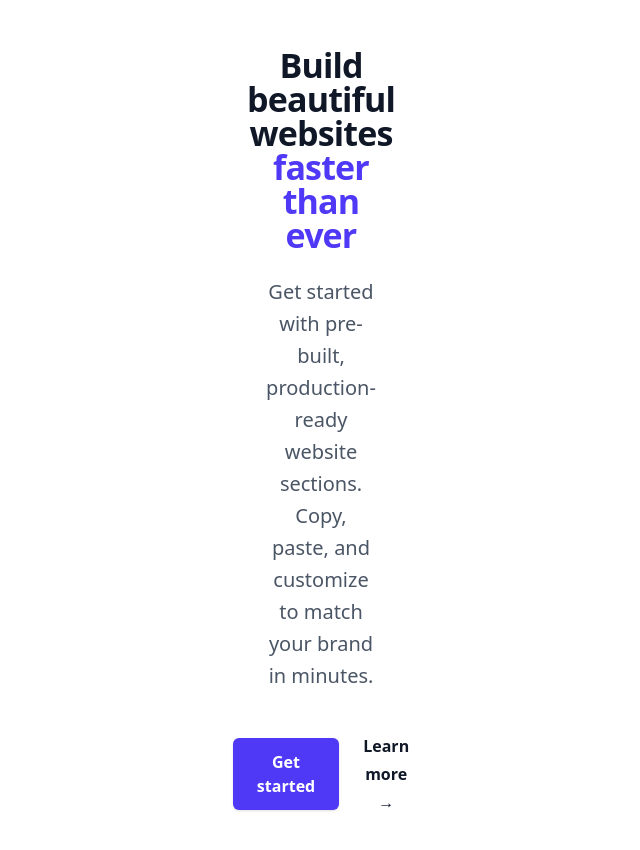
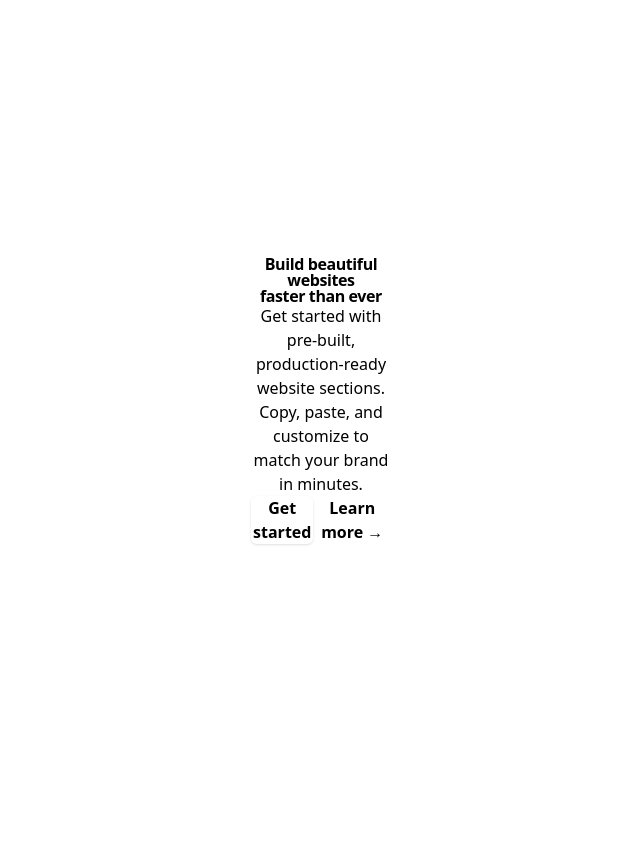
Before and after one commit to neilunderwood-e25/e25sbl-registry, a Next.js app: page /preview/hero-1 in a window 1280 px wide. Shown: the top 850 px of the page, without its empty margins (319-959 px from the left). After the commit the page ends 800 px from the top, so only its background shows below. Built offline with nearby package versions, Linux system fonts and the light colour scheme.

Commit message:
initial style guide implementation

```diff
--- a/app/page.tsx
+++ b/app/page.tsx
@@ -6,7 +6,7 @@ import registry from "@/registry/registry.json";
 export default function Home() {
   return (
     <div className="min-h-screen bg-gray-50 py-12 px-4 sm:px-6 lg:px-8">
-      <div className="max-w-7xl mx-auto">
+      <div className="container">
         {/* Header */}
         <div className="text-center mb-12">
           <h1 className="text-4xl font-bold text-gray-900 mb-4">
--- /dev/null
+++ b/app/styles/_common.css
@@ -0,0 +1,5 @@
+@layer components {
+    .container {
+        @apply !max-w-[1280px] mx-auto px-xs md:px-xl;
+    }
+}
--- a/app/styles/globals.css
+++ b/app/styles/globals.css
@@ -1,4 +1,6 @@
 @import "tailwindcss";
+
+@import "./_common.css";
 
 @theme inline {
 
@@ -100,4 +102,14 @@
   --leading-7xl: 1.8; /* 28.8px @ 16px font */
   --leading-8xl: 1.9; /* 30.4px @ 16px font */
   --leading-9xl: 2; /* 32px @ 16px font */
+
+  /* Hero-1 Colors */
+  --color-hero-1-bg: #ffffff;
+  --color-hero-1-heading: #111827; /* gray-900 */
+  --color-hero-1-accent: #4f46e5; /* indigo-600 */
+  --color-hero-1-accent-hover: #6366f1; /* indigo-500 */
+  --color-hero-1-text: #4b5563; /* gray-600 */
+  --color-hero-1-link: #111827; /* gray-900 */
+  --color-hero-1-link-hover: #374151; /* gray-700 */
+  --color-hero-1-btn-text: #ffffff;
 }
--- a/sections/hero-1.tsx
+++ b/sections/hero-1.tsx
@@ -2,27 +2,46 @@ import * as React from "react";
 
 export default function Hero1() {
   return (
-    <section className="relative bg-white">
-      <div className="mx-auto max-w-7xl px-4 sm:px-6 lg:px-8">
-        <div className="flex min-h-screen flex-col items-center justify-center py-12 text-center">
-          <h1 className="text-5xl font-bold tracking-tight text-gray-900 sm:text-6xl lg:text-7xl">
+    <section className="relative" style={{ backgroundColor: 'var(--color-hero-1-bg)' }}>
+      <div className="mx-auto max-w-7xl" style={{ paddingLeft: 'var(--spacing-xs)', paddingRight: 'var(--spacing-xs)' }}>
+        <div className="flex min-h-screen flex-col items-center justify-center text-center" style={{ paddingTop: 'var(--spacing-l)', paddingBottom: 'var(--spacing-l)' }}>
+          <h1 className="font-bold tracking-tight sm:text-6xl lg:text-7xl" style={{ fontSize: 'var(--text-5xl)', color: 'var(--color-hero-1-heading)' }}>
             Build beautiful websites
-            <span className="block text-indigo-600">faster than ever</span>
+            <span className="block" style={{ color: 'var(--color-hero-1-accent)' }}>faster than ever</span>
           </h1>
-          <p className="mt-6 max-w-2xl text-lg leading-8 text-gray-600">
+          <p className="max-w-2xl" style={{ marginTop: 'var(--spacing-s)', fontSize: 'var(--text-lg)', lineHeight: 'var(--leading-7xl)', color: 'var(--color-hero-1-text)' }}>
             Get started with pre-built, production-ready website sections.
             Copy, paste, and customize to match your brand in minutes.
           </p>
-          <div className="mt-10 flex items-center justify-center gap-x-6">
+          <div className="flex items-center justify-center" style={{ marginTop: 'var(--spacing-m)', gap: 'var(--spacing-s)' }}>
             <a
               href="#"
-              className="rounded-md bg-indigo-600 px-6 py-3 text-base font-semibold text-white shadow-sm hover:bg-indigo-500 focus-visible:outline focus-visible:outline-2 focus-visible:outline-offset-2 focus-visible:outline-indigo-600 transition-colors"
+              className="rounded-md font-semibold shadow-sm focus-visible:outline focus-visible:outline-2 focus-visible:outline-offset-2 transition-colors"
+              style={{
+                backgroundColor: 'var(--color-hero-1-accent)',
+                paddingLeft: 'var(--spacing-s)',
+                paddingRight: 'var(--spacing-s)',
+                paddingTop: 'var(--spacing-xxs)',
+                paddingBottom: 'var(--spacing-xxs)',
+                fontSize: 'var(--text-base)',
+                color: 'var(--color-hero-1-btn-text)',
+                outlineColor: 'var(--color-hero-1-accent)'
+              }}
+              onMouseEnter={(e) => e.currentTarget.style.backgroundColor = 'var(--color-hero-1-accent-hover)'}
+              onMouseLeave={(e) => e.currentTarget.style.backgroundColor = 'var(--color-hero-1-accent)'}
             >
               Get started
             </a>
             <a
               href="#"
-              className="text-base font-semibold leading-7 text-gray-900 hover:text-gray-700 transition-colors"
+              className="font-semibold transition-colors"
+              style={{
+                fontSize: 'var(--text-base)',
+                lineHeight: 'var(--leading-btn)',
+                color: 'var(--color-hero-1-link)'
+              }}
+              onMouseEnter={(e) => e.currentTarget.style.color = 'var(--color-hero-1-link-hover)'}
+              onMouseLeave={(e) => e.currentTarget.style.color = 'var(--color-hero-1-link)'}
             >
               Learn more <span aria-hidden="true">→</span>
             </a>
```
